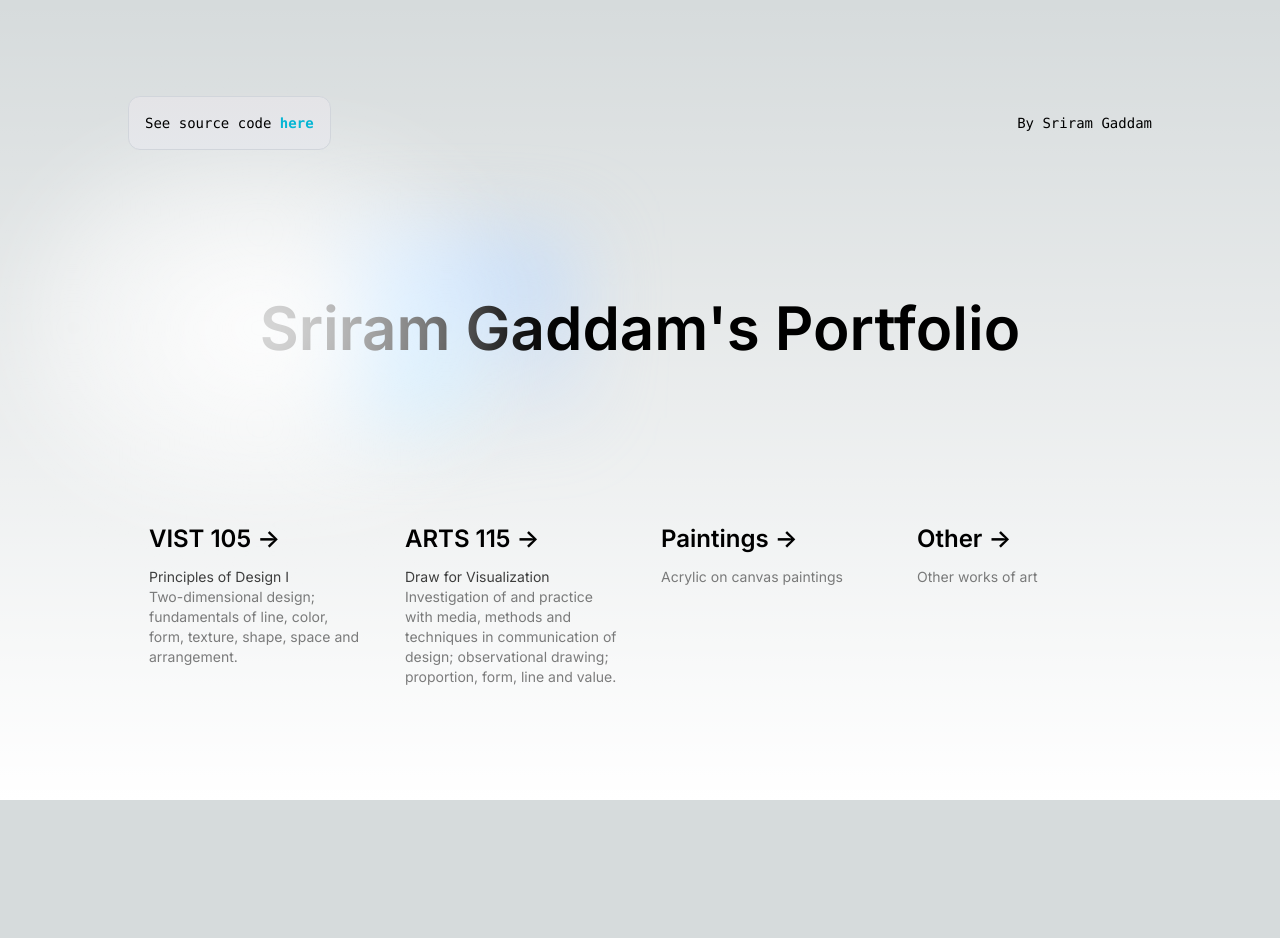
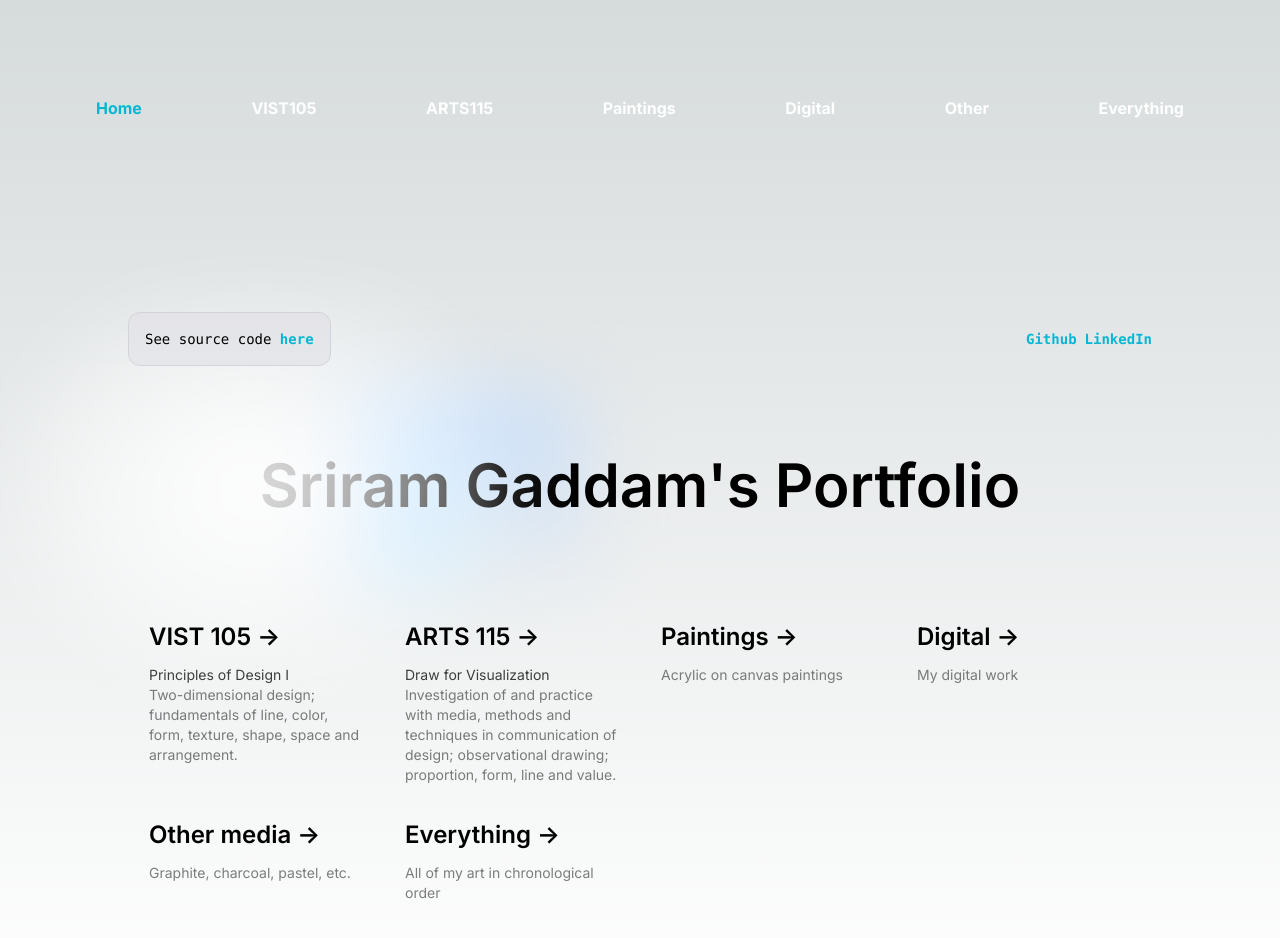
Before and after one commit to SriramGaddam5/portfolio, a Next.js app: page / in a window 1280 px wide. Shown: the top 938 px of the page. Before the commit the page ends 800 px from the top, so only its background shows below. Built offline with nearby package versions, Linux system fonts and the light colour scheme.

Commit message:
add page templates

```diff
--- /dev/null
+++ b/index.js
@@ -0,0 +1,6 @@
+import React from "react";
+import ReactDOM from "react-dom";
+import "./index.css";
+import Home from "./page";
+
+ReactDOM.render(<Home />, document.getElementById("root"));
--- /dev/null
+++ b/src/app/App.js
@@ -0,0 +1,28 @@
+import "./App.css";
+import React from "react";
+import { BrowserRouter as Router, Routes, Route } from "react-router-dom";
+import Error from "./Error";
+import Home from "/page";
+import VIST105 from "/VIST105";
+import ARTS115 from "/ARTS115";
+import Paintings from "/Paintings";
+import Digital from "/Digital";
+import Other from "/Other";
+import Everything from "/Everything";
+
+export default function App() {
+  return (
+    <Router>
+      <Routes>
+        <Route path="/*" element={<Error />} />
+        <Route path="/" element={<Home />} />
+        <Route path="/VIST105" element={<VIST105 />} />
+        <Route path="/ARTS115" element={<ARTS115 />} />
+        <Route path="/Paintings" element={<Paintings />} />
+        <Route path="/Digital" element={<Digital />} />
+        <Route path="/Other" element={<Other />} />
+        <Route path="/Everything" element={<Everything />} />
+      </Routes>
+    </Router>
+  );
+}
--- /dev/null
+++ b/src/app/Header.js
@@ -0,0 +1,29 @@
+import Link from "next/link";
+
+export default function Header() {
+  return (
+    <div class="flex items-center justify-between p-24">
+      <Link className={`text-cyan-500 font-bold`} href="/">
+        Home
+      </Link>
+      <Link className={`text-white font-bold`} href="/VIST105">
+        VIST105
+      </Link>
+      <Link className={`text-white font-bold`} href="/ARST115">
+        ARTS115
+      </Link>
+      <Link className={`text-white font-bold`} href="/Paintings">
+        Paintings
+      </Link>
+      <Link className={`text-white font-bold`} href="/Digital">
+        Digital
+      </Link>
+      <Link className={`text-white font-bold`} href="/Other">
+        Other
+      </Link>
+      <Link className={`text-white font-bold`} href="/Everything">
+        Everything
+      </Link>
+    </div>
+  );
+}
--- a/src/app/layout.js
+++ b/src/app/layout.js
@@ -1,5 +1,6 @@
 import { Inter } from "next/font/google";
 import "./globals.css";
+import Header from "./Header";
 
 const inter = Inter({ subsets: ["latin"] });
 
@@ -11,6 +12,7 @@ export const metadata = {
 export default function RootLayout({ children }) {
   return (
     <html lang="en">
+      <Header />
       <body className={inter.className}>{children}</body>
     </html>
   );
--- a/src/app/page.js
+++ b/src/app/page.js
@@ -2,6 +2,7 @@ import Image from "next/image";
 import Link from "next/link";
 
 export default function Home() {
+  console.log("What are you doing here?");
   return (
     <main className="flex min-h-screen flex-col items-center justify-between p-24">
       <div className="z-10 max-w-5xl w-full items-center justify-between font-mono text-sm lg:flex">
@@ -15,7 +16,16 @@ export default function Home() {
         </p>
         <div className="fixed bottom-0 left-0 flex h-48 w-full items-end justify-center bg-gradient-to-t from-white via-white dark:from-black dark:via-black lg:static lg:h-auto lg:w-auto lg:bg-none">
           <p className="pointer-events-none flex place-items-center gap-2 p-8 lg:pointer-events-auto lg:p-0">
-            By Sriram Gaddam
+            <Link
+              className={`text-cyan-500 font-bold`}
+              href="https://github.com/SriramGaddam5">
+              Github
+            </Link>
+            <Link
+              className={`text-cyan-500 font-bold`}
+              href="https://www.linkedin.com/in/sriram-gaddam-1819841bb">
+              LinkedIn
+            </Link>
           </p>
         </div>
       </div>
@@ -83,18 +93,50 @@ export default function Home() {
         </a>
 
         <a
+          href="https://vercel.com/templates?framework=next.js&utm_source=create-next-app&utm_medium=appdir-template&utm_campaign=create-next-app"
+          className="group rounded-lg border border-transparent px-5 py-4 transition-colors hover:border-gray-300 hover:bg-gray-100 hover:dark:border-neutral-700 hover:dark:bg-neutral-800/30"
+          target="_blank"
+          rel="noopener noreferrer">
+          <h2 className={`mb-3 text-2xl font-semibold`}>
+            Digital{" "}
+            <span className="inline-block transition-transform group-hover:translate-x-1 motion-reduce:transform-none">
+              -&gt;
+            </span>
+          </h2>
+          <p className={`m-0 max-w-[30ch] text-sm opacity-50`}>
+            My digital work
+          </p>
+        </a>
+
+        <a
+          href="https://vercel.com/templates?framework=next.js&utm_source=create-next-app&utm_medium=appdir-template&utm_campaign=create-next-app"
+          className="group rounded-lg border border-transparent px-5 py-4 transition-colors hover:border-gray-300 hover:bg-gray-100 hover:dark:border-neutral-700 hover:dark:bg-neutral-800/30"
+          target="_blank"
+          rel="noopener noreferrer">
+          <h2 className={`mb-3 text-2xl font-semibold`}>
+            Other media{" "}
+            <span className="inline-block transition-transform group-hover:translate-x-1 motion-reduce:transform-none">
+              -&gt;
+            </span>
+          </h2>
+          <p className={`m-0 max-w-[30ch] text-sm opacity-50`}>
+            Graphite, charcoal, pastel, etc.
+          </p>
+        </a>
+
+        <a
           href="https://vercel.com/new?utm_source=create-next-app&utm_medium=appdir-template&utm_campaign=create-next-app"
           className="group rounded-lg border border-transparent px-5 py-4 transition-colors hover:border-gray-300 hover:bg-gray-100 hover:dark:border-neutral-700 hover:dark:bg-neutral-800/30"
           target="_blank"
           rel="noopener noreferrer">
           <h2 className={`mb-3 text-2xl font-semibold`}>
-            Other{" "}
+            Everything{" "}
             <span className="inline-block transition-transform group-hover:translate-x-1 motion-reduce:transform-none">
               -&gt;
             </span>
           </h2>
           <p className={`m-0 max-w-[30ch] text-sm opacity-50`}>
-            Other works of art
+            All of my art in chronological order
           </p>
         </a>
       </div>
```
Also changed, not shown: src/app/ARTS115.js (added), src/app/Digital.js (added), src/app/Paintings.js (added), src/app/VIST105.js (added).
